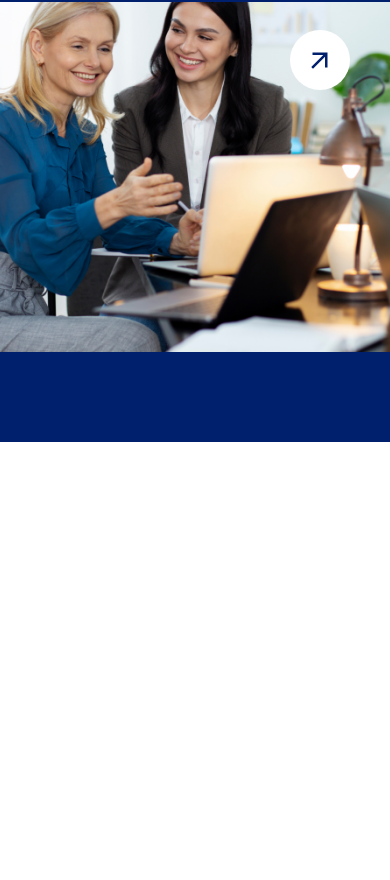
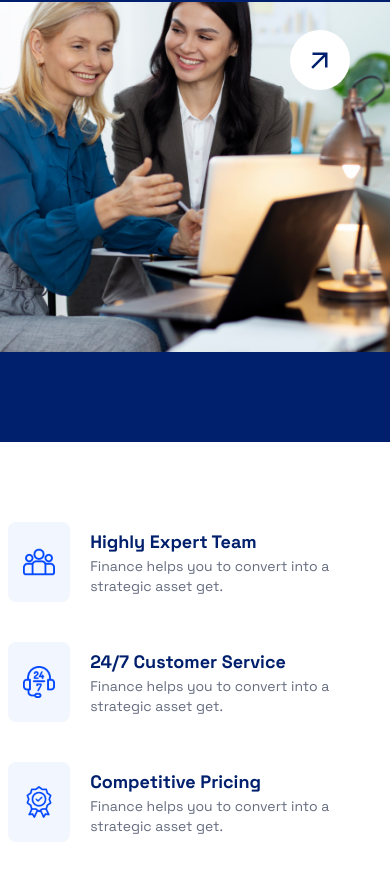
Before and after one commit to HunterMahmud/Softronixs-task, a React (Vite) app: page / in a window 390 px wide. Shown: the part 663-1543 px from the top of the page. Before the commit the page ends 1105 px from the top, so only its background shows below. Built offline with nearby package versions, Linux system fonts and the light colour scheme.

Commit message:
update: services section responsive

```diff
--- a/src/components/Banner.jsx
+++ b/src/components/Banner.jsx
@@ -39,7 +39,7 @@ const Banner = () => {
                 </div>
             </div>
             <div className='bg-[#00206d] pb-[90px] flex justify-end'>
-                <div className='flex justify-end w-full h-[350px] sm:h-[500px] md:h-[450px] lg:h-[750px] xl:h-[1000px]  relative'>
+                <div className='flex justify-end w-full h-[350px] sm:h-[500px] md:h-[450px] lg:h-[750px]  relative'>
                     <img src="/banner1.jpg" alt="banner" className='w-full h-full object-cover object-top lg:pl-16 xl:pl-20 2xl:pl-32' />
                     <div className='absolute right-10 top-7 h-[60px] w-[60px] lg:w-[120px] lg:h-[120px] bg-white flex items-center justify-center rounded-full'>
                         <button className='h-[30px] w-[30px] lg:h-[60px] lg:w-[60px]'>
--- a/src/components/Services.jsx
+++ b/src/components/Services.jsx
@@ -2,43 +2,62 @@ import React from 'react';
 
 const Services = () => {
     return (
-        <div className=' my-[100px]'>
-            <div className='flex items-center justify-between mx-auto w-[1296px] h-[174px]'>
-                <div className='flex items-center justify-center w-[388px] h-[94px] gap-[20px]'>
-                    <div className='w-[90px] h-[90px] bg-[#F2F6FF] flex items-center justify-center'>
-                        <img className='w-[48px] h-[48px]' src="./icon1.png" alt="icon" />
+        <div className="my-[80px] lg:my-[100px] px-2 md:px-5 lg:px-16 xl:px-20 2xl:px-32 flex justify-center items-center mx-auto ">
+            <div className='flex justify-center items-center mx-auto w-full'>
+                <div className="grid grid-cols-1 lg:grid-cols-2 xl:grid-cols-3 gap-10  place-items-center md:gap-16 mx-auto">
+
+                    {/* Service Item 1 */}
+                    <div className="flex items-center w-full max-w-[400px] gap-5 mx-auto">
+                        <div className="w-20 h-20 bg-[#F2F6FF] flex items-center justify-center rounded-lg">
+                            <img className="w-8 h-8 md:w-12 md:h-12" src="./icon1.png" alt="icon" />
+                        </div>
+                        <div>
+                            <h3 className="font-bold text-lg lg:text-xl text-[#00206D]">
+                                Highly Expert Team
+                            </h3>
+                            <p className="text-sm lg:text-base text-[#656C7E]">
+                                Finance helps you to convert into a strategic asset get.
+                            </p>
+                        </div>
                     </div>
-                    <div className='h-[94px] w-[274px]'>
-                        <h3 className='font-bold text-[20px] text-[#00206D]'>Highly Expert Team</h3>
-                        <p className='text-[#656C7E]'>Finance helps you to convert into a strategic asset get.</p>
+
+                    {/* Service Item 2 */}
+                    <div className="flex items-center w-full max-w-[400px] gap-5 mx-auto">
+                        <div className="w-20 h-20 bg-[#F2F6FF] flex items-center justify-center rounded-lg">
+                            <img className="w-8 h-8 md:w-12 md:h-12" src="./icon2.png" alt="icon" />
+                        </div>
+                        <div>
+                            <h3 className="font-bold text-lg lg:text-xl text-[#00206D]">
+                                24/7 Customer Service
+                            </h3>
+                            <p className="text-sm lg:text-base text-[#656C7E]">
+                                Finance helps you to convert into a strategic asset get.
+                            </p>
+                        </div>
+                    </div>
+
+
+                    <div className='w-full col-span-full xl:col-span-1'>
+                        {/* Service Item 3 */}
+                        <div className="flex items-center w-full max-w-[400px] gap-5 mx-auto">
+                            <div className="w-20 h-20 bg-[#F2F6FF] flex items-center justify-center rounded-lg">
+                                <img className="w-8 h-8 md:w-12 md:h-12" src="./icon3.png" alt="icon" />
+                            </div>
+                            <div>
+                                <h3 className="font-bold text-lg lg:text-xl text-[#00206D]">
+                                    Competitive Pricing
+                                </h3>
+                                <p className="text-sm lg:text-base text-[#656C7E]">
+                                    Finance helps you to convert into a strategic asset get.
+                                </p>
+                            </div>
+                        </div>
                     </div>
                 </div>
-                <div className='flex items-center justify-between w-[388px] h-[94px] gap-[20px]'>
-                    <div className='w-[90px] h-[90px] bg-[#F2F6FF] flex items-center justify-center'>
-                        <img className='w-[48px] h-[48px]' src="./icon2.png" alt="icon" />
-                    </div>
-                    <div className='h-[94px] w-[274px]'>
-                        <h3 className='font-bold text-[20px] text-[#00206D]'>24/7 Customer Service</h3>
-                        <p className='text-[#656C7E]'>Finance helps you to convert into a strategic asset get.</p>
-                    </div>
-
-                </div>
-                <div className='flex items-center justify-between w-[388px] h-[94px] gap-[20px]'>
-                    <div className='w-[90px] h-[90px] bg-[#F2F6FF] flex items-center justify-center'>
-                        <img className='w-[48px] h-[48px]' src="./icon3.png" alt="icon" />
-                    </div>
-                    <div className='h-[94px] w-[274px]'>
-                        <h3 className='font-bold text-[20px] text-[#00206D]'>Competitive Pricing</h3>
-                        <p className='text-[#656C7E]'>Finance helps you to convert into a strategic asset get.</p>
-                    </div>
-
-                </div>
-
-            </div>
-            <div className='h-[2px] bg-[#656c7e1e] w-[1296px] mx-auto'>
-
             </div>
 
+            {/* Divider */}
+            <div className="h-[2px] bg-[#656c7e1e] max-w-screen-xl mx-auto mt-16"></div>
         </div>
     );
 };
--- a/src/pages/Home.jsx
+++ b/src/pages/Home.jsx
@@ -14,12 +14,12 @@ import WorkPolicy from '../components/WorkPolicy';
 const Home = () => {
     return (
         <div className='mx-auto font-Grotesk'>
-            <Navbar />
+             <Navbar />
             <div className='h-[1px] bg-[#1716164d] w-full'>
             </div>
              <Banner/>
-           {/* <Services/>
-            <AboutUs/>
+           <Services/>
+            {/* <AboutUs/>
             <WorkPolicy/>
             <Project/>
             <Team/>
```
